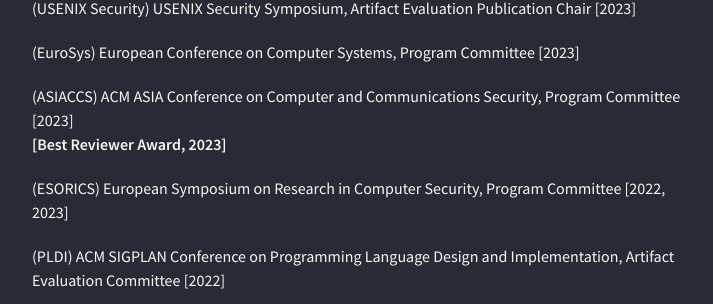
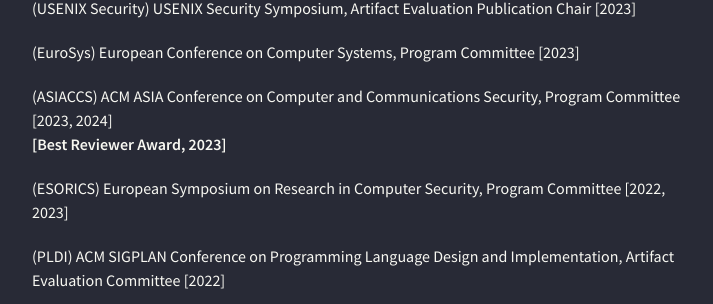
Before and after one commit to alexios-voulimeneas/alexios-voulimeneas.github.io, a Jekyll site: the page built from index.md, in a window 1280 px wide and 900 px high, scrolled down 2602 px. Shown: the part 174-478 px from the top of the window, without its empty margins (283-996 px from the left). Built offline with Jekyll 4.4.1, drawn with Linux system fonts in a browser that asks for light colours; nearby versions of some CDN libraries; the repository's description, which GitHub fills in, is left out; some of the changed text lies outside the part shown.

Commit message:
Update index.md

```diff
--- a/index.md
+++ b/index.md
@@ -87,7 +87,7 @@
 
 (EuroSys) European Conference on Computer Systems, Program Committee [2023]
 
-(ASIACCS) ACM ASIA Conference on Computer and Communications Security, Program Committee [2023]
+(ASIACCS) ACM ASIA Conference on Computer and Communications Security, Program Committee [2023, 2024]
 **[Best Reviewer Award, 2023]**
 
 (ESORICS) European Symposium on Research in Computer Security, Program Committee [2022, 2023]
```
Also changed, not shown: other parts of index.md (+1 -1 lines).
